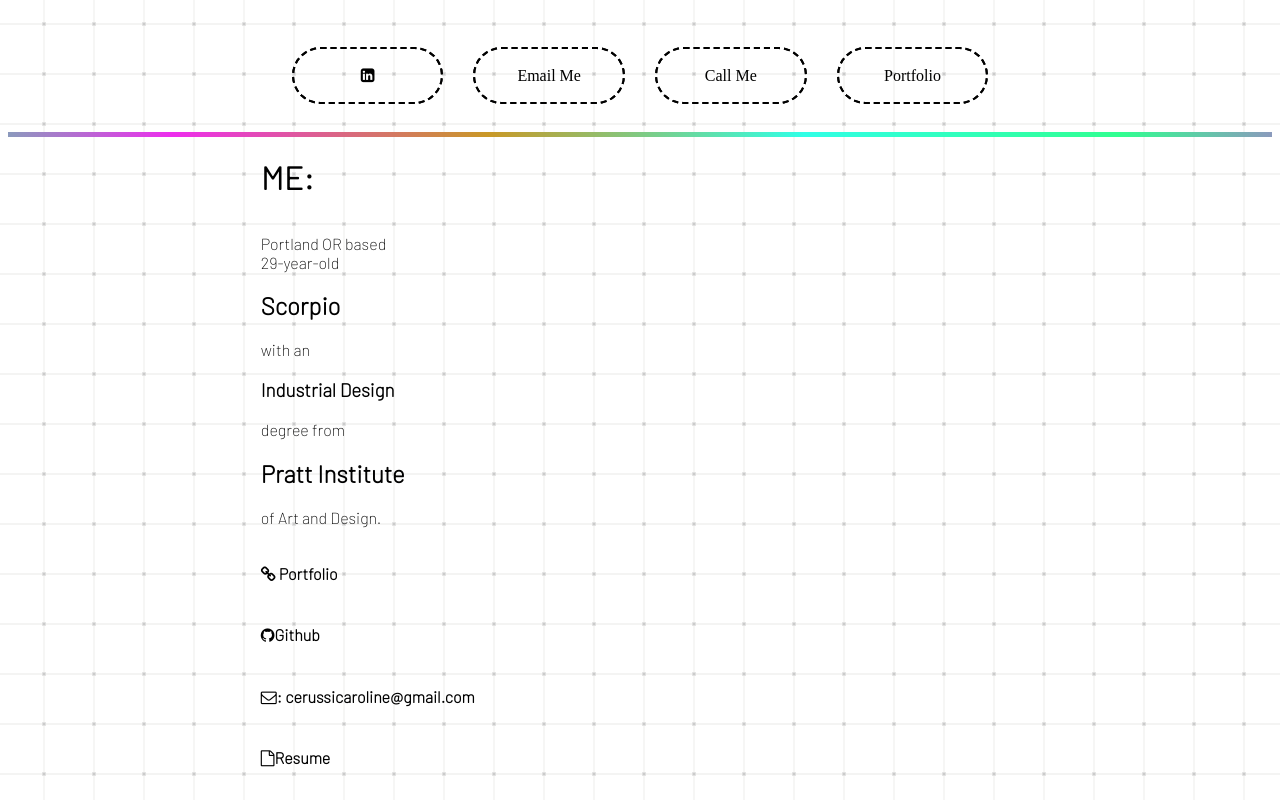
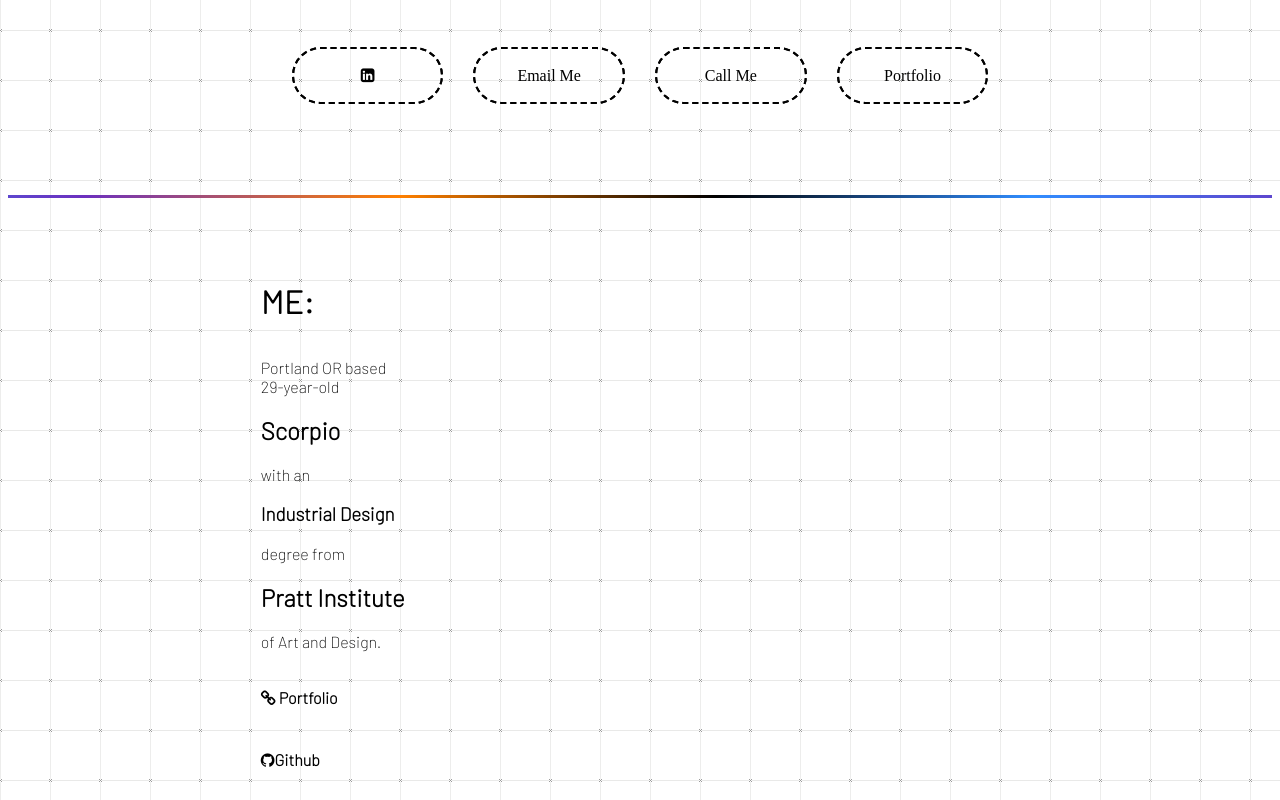
Before and after one commit to carolinecerussi/Personal-Site, a React (Create React App) app: page / in a window 1280 px wide. Shown: the part 1220-2020 px from the top of the page. Built offline with nearby package versions, Linux system fonts and the light colour scheme; a web font is replaced by a local one.

Commit message:
add animated rainbow border between sections and change colors

```diff
--- a/src/Components/App.js
+++ b/src/Components/App.js
@@ -19,7 +19,10 @@
   <Header />
   <Rainbow />
   <AboutMe />
+  <Rainbow />
   <Grids />
+  <Rainbow />
+
 </React.Fragment>
   );
 }
--- a/src/css/rainbow.css
+++ b/src/css/rainbow.css
@@ -2,9 +2,12 @@
 
 .seperator {
     width: 100%;
-    height: 5px;
-    animation: rotate 3s infinite linear;
-    -webkit-animation: rotate 3s infinite linear;
+    height: 3px;
+    margin-top: 5%;
+
+    margin-bottom: 5%;
+    animation: rotate 7s infinite linear;
+    -webkit-animation: rotate 7s infinite linear;
   }
 
   @-webkit-keyframes rotate {
@@ -26,17 +29,17 @@
   .gradient {
     background: #30ff90;
     /* Old browsers */
-    background: -moz-linear-gradient(left, #30ff90 0%, #ed2ded 25%, #c99826 50%, #30ffe6 75%, #30ff90 100%);
+    background: -moz-linear-gradient(left, #308dff 0%, #6c30bf 25%, #ff8000 50%, #000000 75%, #308dff 100%);
     /* FF3.6+ */
-    background: -webkit-gradient(linear, left top, right top, color-stop(0%, #30ff90), color-stop(25%, #ed2ded), color-stop(50%, #c99826), color-stop(75%, #30ffe6), color-stop(100%, #30ff90));
+    background: -webkit-gradient(linear, left top, right top, color-stop(0%, #30ff90), color-stop(25%, #6c30bf ), color-stop(50%, #ff8000), color-stop(75%, #30ffe6), color-stop(100%, #308dff));
     /* Chrome,Safari4+ */
-    background: -webkit-linear-gradient(left, #30ff90 0%, #ed2ded 25%, #c99826 50%, #30ffe6 75%, #30ff90 100%);
+    background: -webkit-linear-gradient(left, #30ff90 0%, #6c30bf  25%,#ff8000 50%, #000000 75%, #308dff 100%);
     /* Chrome10+,Safari5.1+ */
-    background: -o-linear-gradient(left, #30ff90 0%, #ed2ded 25%, #c99826 50%, #30ffe6 75%, #30ff90 100%);
+    background: -o-linear-gradient(left, #308dff 0%, #6c30bf  25%,#ff8000 50%, #000000 75%, #308dff 100%);
     /* Opera 11.10+ */
-    background: -ms-linear-gradient(left, #30ff90 0%, #ed2ded 25%, #c99826 50%, #30ffe6 75%, #30ff90 100%);
+    background: -ms-linear-gradient(left, #308dff 0%, #6c30bf  25%, #ff8000 50%, #0b0b0b 75%, #308dff 100%);
     /* IE10+ */
-    background: linear-gradient(to right, #30ff90 0%, #ed2ded 25%, #c99826 50%, #30ffe6 75%, #30ff90 100%);
+    background: linear-gradient(to right, #308dff 0%, #6c30bf  25%,#ff8000 50%, #000000 75%, #308dff 100%);
     /* W3C */
     filter: progid:DXImageTransform.Microsoft.gradient( startColorstr='#30ff90', endColorstr='#30ff90',GradientType=1 );
     /* IE6-9 */
```
